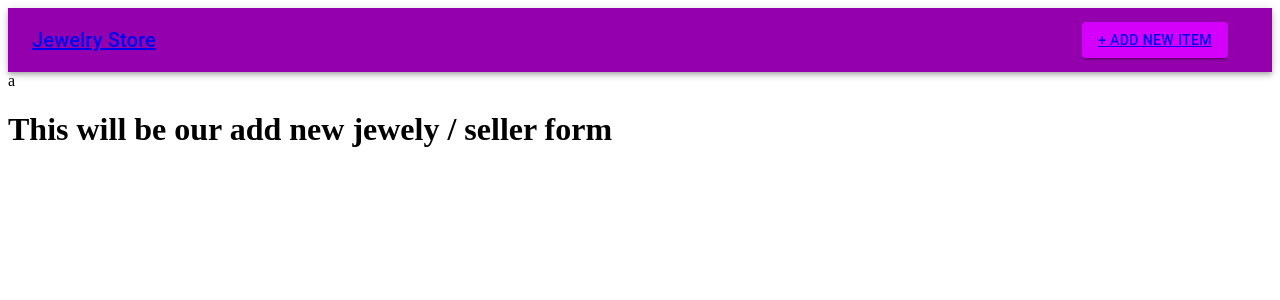
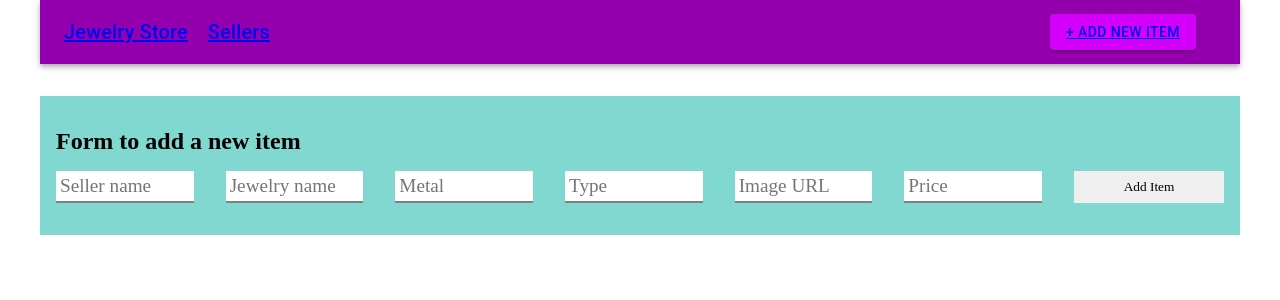
Before and after one commit to angelatolwani/phase-4-project, a React (Create React App) app in the folder client/: page /form in a window 1280 px wide. Shown: the top 300 px of the page. Built offline with nearby package versions, Linux system fonts and the light colour scheme.

Commit message:
UI is almost completed

```diff
--- a/client/src/components/Form.js
+++ b/client/src/components/Form.js
@@ -1,8 +1,42 @@
 function Form() {
     return (
-        <h1>
-            This will be our add new jewely / seller form
-        </h1>
+        <div className="new-plant-form">
+      <h2>Form to add a new item</h2>
+      <form>
+        <input
+          type="text"
+          name="name"
+          placeholder="Seller name"
+        />
+        <input
+          type="text"
+          name="jewelry_name"
+          placeholder="Jewelry name"
+        />
+        <input
+          type="text"
+          name="metal"
+          placeholder="Metal"
+        />
+        <input
+          type="text"
+          name="type"
+          placeholder="Type"
+        />
+        <input
+          type="text"
+          name="image"
+          placeholder="Image URL"
+        />
+        <input
+          type="number"
+          name="price"
+          step="0.01"
+          placeholder="Price"
+        />
+        <button type="submit">Add Item</button>
+      </form>
+    </div>
     )
 }
 
--- a/client/src/components/Header.js
+++ b/client/src/components/Header.js
@@ -23,9 +23,14 @@ function Header() {
         <Box sx={{ flexGrow: 1 }}>
           <AppBar position="static">
             <Toolbar color="primary">
-              <Typography variant="h6" component="div" sx={{ flexGrow: 1 }}>
+              <Typography variant="h6" component="div" sx={{ marginRight: "20px" }}>
                 <NavLink className="nav-link" to="/">
                   Jewelry Store
+                </NavLink>
+              </Typography>
+              <Typography variant="h6" component="div" sx={{ flexGrow: 1, marginLeft: "0px" }}>
+                <NavLink className="nav-link" to="/sellers">
+                  Sellers
                 </NavLink>
               </Typography>
               <Button color="secondary" variant="contained" sx={{marginRight:"20px"}}>
@@ -36,7 +41,7 @@ function Header() {
             </Toolbar>
           </AppBar>
         </Box>
-        <nav>a</nav>
+        <nav></nav>
       </ThemeProvider>
     </>
   );
--- a/client/src/components/Home.js
+++ b/client/src/components/Home.js
@@ -1,7 +1,43 @@
+import JewelryList from "./JewelryList";
+
 function Home() {
-    return (
-        <h1>Jewelry to be displayed here</h1>
-    )
+  return (
+    <div>
+        <div className="filter_grid">
+      <div className="filters">
+        <select name="metal" id="metal">
+          <option value="gold">Gold</option>
+          <option value="silver">Silver</option>
+        </select>
+      </div>
+      <div className="filters">
+        <select name="type" id="type">
+          <option value="rings">Rings</option>
+          <option value="earrings">Earrings</option>
+          <option value="bracelets">Bracelets</option>
+          <option value="necklaces">Necklaces</option>
+        </select>
+        </div>
+        <div className="filters">
+        <select name="sellers" id="sellers">
+          <option value="name1">Name 1</option>
+          <option value="name2">Name 2</option>
+          <option value="name3">Name 3</option>
+          <option value="name4">Name 4</option>
+        </select>
+        </div>
+        <div className="filters">
+        <select name="price" id="price">
+          <option value="20">Up to $20</option>
+          <option value="50">Up to $50</option>
+          <option value="100">Up to $100</option>
+          <option value="150+">$150+</option>
+        </select>
+        </div>
+      </div>
+      <JewelryList />
+    </div>
+  );
 }
 
-export default Home
+export default Home;
--- /dev/null
+++ b/client/src/components/JewelryCard.js
@@ -0,0 +1,27 @@
+function JewelryCard() {
+    return (
+        <li className="card">
+          <img src="https://t4.ftcdn.net/jpg/05/79/13/69/360_F_579136942_Bj9ReQ4A7CDNZaWU03vkrHeiHzBeXILe.jpg" alt="jewelry-image" />
+          <h4>Necklace</h4>
+          <p>Price: $100</p>
+          <form>
+            <input
+              type="number"
+              step="0.01"
+              placeholder="New price..."
+              name="price"
+              value='updated-price'
+            //   onChange={e => setUpdatedPrice(parseFloat(e.target.value))}
+            />
+            <button type="submit">Update Price</button>
+          </form>
+          <div className="btn-group">
+          <button>
+                Delete
+          </button>
+          </div>
+        </li>
+      );
+}
+
+export default JewelryCard
--- /dev/null
+++ b/client/src/components/JewelryList.js
@@ -0,0 +1,10 @@
+import JewelryCard from "./JewelryCard";
+
+function JewelryList() {
+    return (
+        <ul className="cards">
+        <JewelryCard />
+        </ul>
+    );
+  }
+  export default JewelryList;
--- /dev/null
+++ b/client/src/components/SellersCard.js
@@ -0,0 +1,16 @@
+function SellersCard() {
+    return (
+        <li className="card">
+          <img src="https://pentagram-production.imgix.net/adc6a74e-51f1-4e83-8c2b-b20b3b08c9b3/ps_tiffany_01.jpg?rect=1120%2C0%2C5760%2C3600&w=880&fit=crop&fm=jpg&q=70&auto=format&h=548" alt="sellers-logo" />
+          <h4>Tiffany</h4>
+          <p>Location: New York</p>
+          <div className="btn-group">
+          <button>
+                Go to page
+          </button>
+          </div>
+        </li>
+      );
+}
+
+export default SellersCard
--- /dev/null
+++ b/client/src/components/SellersList.js
@@ -0,0 +1,12 @@
+import SellersCard from "./SellersCard";
+
+function SellerList() {
+    return (
+        <div>
+        <h2 >Sellers</h2>
+        <ul className="cards"><SellersCard /></ul>
+        </div>
+    )
+}
+
+export default SellerList
--- a/client/src/index.css
+++ b/client/src/index.css
@@ -1,6 +1,156 @@
 :root {
-  --bg: #282c34;
-  --header: #fff;
-  --link: #61dafb;
-  --text: hsla(0, 0%, 100%, 0.88);
+  --green: rgb(39, 189, 39);
 }
+
+* {
+  margin: 0;
+  padding: 0;
+  box-sizing: border-box;
+}
+
+.filter_grid{
+  display: flex;
+  background-color: #81D8D0;
+  margin-bottom: 10px; /*check*/
+}
+
+.filters {
+  margin-left: 15px;
+  margin-top: 15px;
+}
+
+body {
+  font-family: "Playfair Display", serif;
+}
+
+h2 {
+  margin-bottom: 1rem;
+}
+
+button {
+  padding: 0.5rem 1.2rem;
+  font-family: inherit;
+  border: none;
+  cursor: pointer;
+}
+
+button.primary {
+  background-color: var(--green);
+  color: white;
+}
+
+.app {
+  margin: 0 auto;
+  max-width: 1200px;
+}
+
+header h1 {
+  font-size: 2.5em;
+  font-weight: 900;
+  text-align: center;
+  padding: 0.5rem 0;
+}
+
+.logo {
+  font-size: 1.25em;
+  padding-left: 0.5rem;
+  color: transparent;
+  text-shadow: 0 0 0 var(--green);
+}
+
+main {
+  padding: 0 1rem;
+}
+
+.new-plant-form {
+  padding: 2rem 1rem;
+  margin: 2rem 0;
+  background-color: #81D8D0
+}
+
+.new-plant-form form {
+  display: flex;
+  justify-content: center;
+}
+
+.new-plant-form input {
+  margin-right: 2rem;
+  flex: 1;
+}
+
+.new-plant-form button {
+  width: 150px;
+}
+
+.searchbar {
+  padding: 1rem;
+  display: flex;
+  flex-direction: column;
+}
+
+label {
+  font-weight: bold;
+  display: block;
+}
+
+input {
+  padding: 0.25rem;
+  border: none;
+  font-family: inherit;
+  font-size: 1.2em;
+  border-bottom: 2px solid gray;
+  transition: all 0.2s;
+  width: 100%;
+}
+
+input:focus {
+  outline: none;
+  border-bottom: 2px solid var(--green);
+}
+
+.cards {
+  list-style: none;
+}
+
+.card {
+  margin: 1rem;
+}
+
+.card img {
+  width: 100%;
+}
+
+.card button {
+  margin-top: 0.5rem;
+  width: 100%;
+}
+
+.btn-group {
+  display: flex;
+  gap:10px;
+  justify-content: space-between;
+}
+
+@media (min-width: 768px) {
+  .cards {
+    display: flex;
+    flex-wrap: wrap;
+  }
+
+  .card {
+    width: calc(33% - 2rem);
+  }
+}
+
+
+@media (min-width: 1024px) {
+  .card {
+    width: calc(25% - 2rem);
+  }
+}
+
+@media (min-width: 1200px) {
+  .card {
+    width: calc(20% - 2rem);
+  }
+}
--- a/client/src/routes.js
+++ b/client/src/routes.js
@@ -1,7 +1,7 @@
 import App from "./components/App"
 import Home from "./components/Home"
 import Form from "./components/Form"
-import Sellers from "./components/Sellers"
+import SellersList from "./components/SellersList"
 import SellerDetails from "./components/SellerDetails"
 
 const routes = [
@@ -19,7 +19,7 @@ const routes = [
         },
         {
           path: "/sellers",
-          element: <Sellers />,
+          element: <SellersList />,
         },
         {
           path: "/sellers/:id",
```
Also changed, not shown: client/src/components/Sellers.js (deleted).
